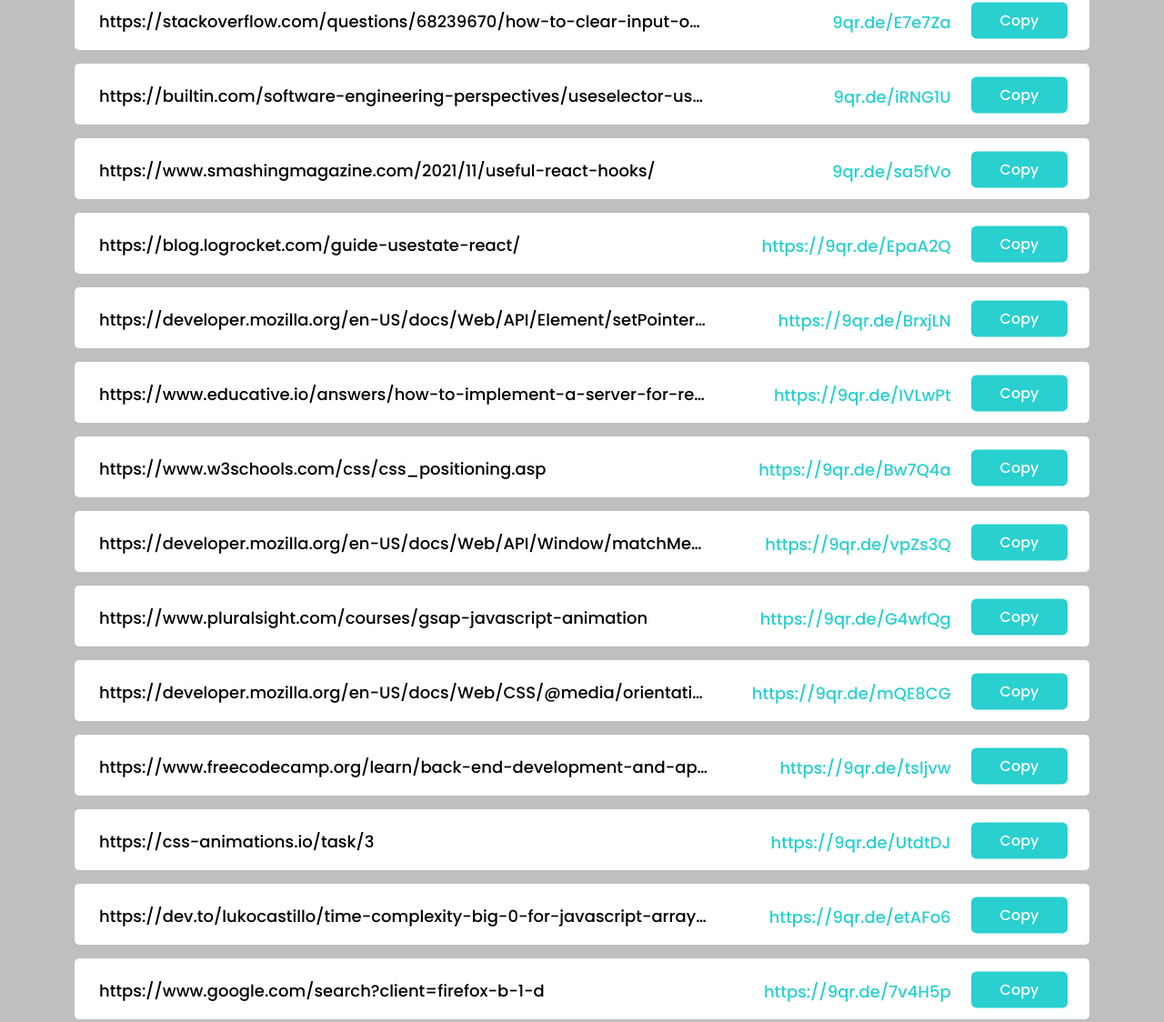
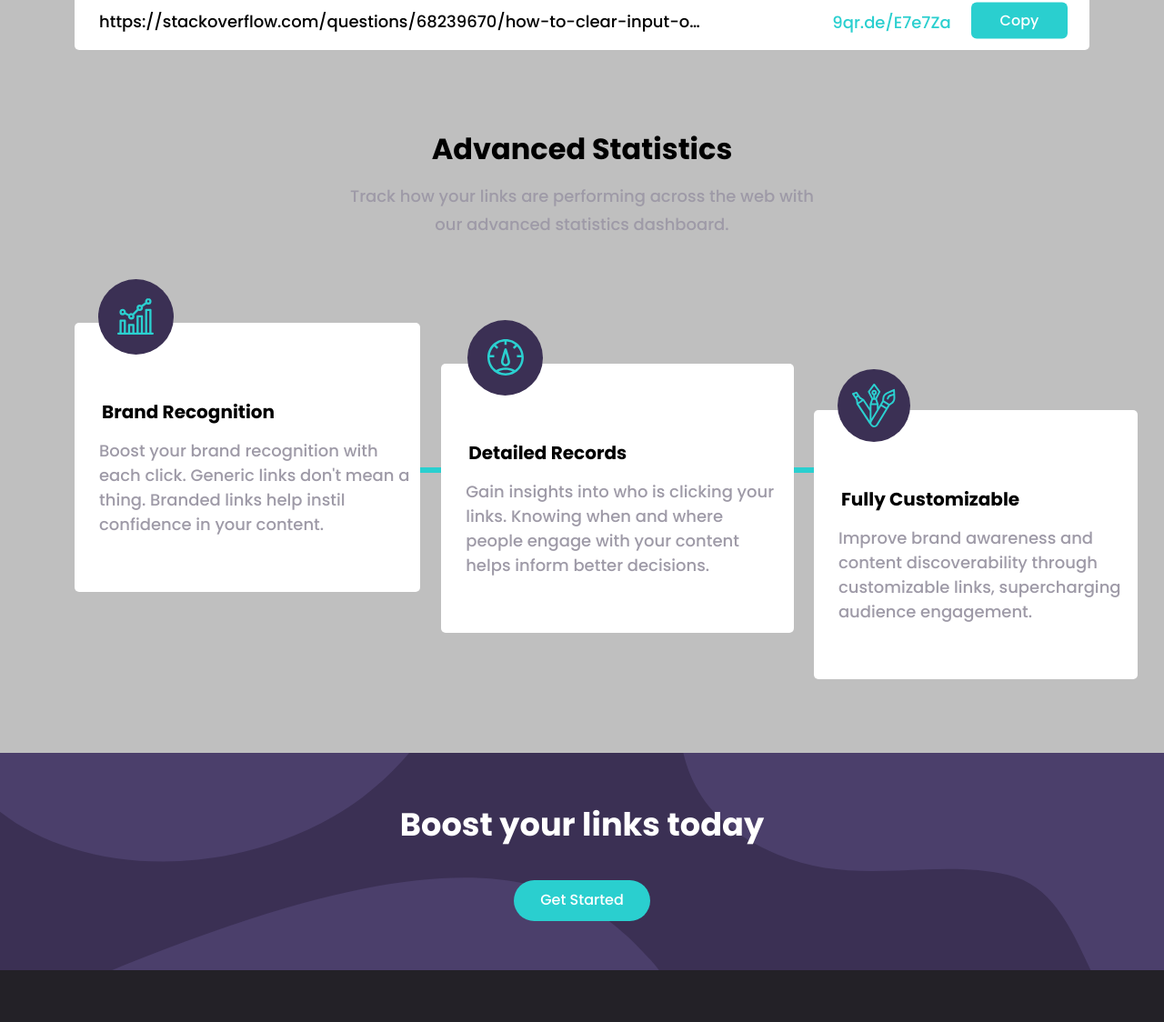
Before and after one commit to tadepoju95/react-shortly, a React app: page / in a window 1280 px wide. Shown: the part 927-2051 px from the top of the page at 91% size. Built offline with nearby package versions, Linux system fonts and the light colour scheme; data requests are answered from the project's data file.

Commit message:
Modified files in project folder.

```diff
--- a/api/db.json
+++ b/api/db.json
@@ -14,71 +14,6 @@
       "link1": "https://stackoverflow.com/questions/68239670/how-to-clear-input-onchange-validation-message-reacthooks",
       "link2": "9qr.de/E7e7Za",
       "id": 3
-    },
-    {
-      "link1": "https://builtin.com/software-engineering-perspectives/useselector-usedispatch-react-redux",
-      "link2": "9qr.de/iRNG1U",
-      "id": 4
-    },
-    {
-      "link1": "https://www.smashingmagazine.com/2021/11/useful-react-hooks/",
-      "link2": "9qr.de/sa5fVo",
-      "id": 5
-    },
-    {
-      "link1": "https://blog.logrocket.com/guide-usestate-react/",
-      "link2": "https://9qr.de/EpaA2Q",
-      "id": 6
-    },
-    {
-      "link1": "https://developer.mozilla.org/en-US/docs/Web/API/Element/setPointerCapture",
-      "link2": "https://9qr.de/BrxjLN",
-      "id": 7
-    },
-    {
-      "link1": "https://www.educative.io/answers/how-to-implement-a-server-for-reactjs-and-mysql-application",
-      "link2": "https://9qr.de/IVLwPt",
-      "id": 8
-    },
-    {
-      "link1": "https://www.w3schools.com/css/css_positioning.asp",
-      "link2": "https://9qr.de/Bw7Q4a",
-      "id": 9
-    },
-    {
-      "link1": "https://developer.mozilla.org/en-US/docs/Web/API/Window/matchMedia",
-      "link2": "https://9qr.de/vpZs3Q",
-      "id": 10
-    },
-    {
-      "link1": "https://www.pluralsight.com/courses/gsap-javascript-animation",
-      "link2": "https://9qr.de/G4wfQg",
-      "id": 11
-    },
-    {
-      "link1": "https://developer.mozilla.org/en-US/docs/Web/CSS/@media/orientation",
-      "link2": "https://9qr.de/mQE8CG",
-      "id": 12
-    },
-    {
-      "link1": "https://www.freecodecamp.org/learn/back-end-development-and-apis/managing-packages-with-npm/how-to-use-package-json-the-core-of-any-node-js-project-or-npm-package",
-      "link2": "https://9qr.de/tsljvw",
-      "id": 13
-    },
-    {
-      "link1": "https://css-animations.io/task/3",
-      "link2": "https://9qr.de/UtdtDJ",
-      "id": 14
-    },
-    {
-      "link1": "https://dev.to/lukocastillo/time-complexity-big-0-for-javascript-array-methods-and-examples-mlg",
-      "link2": "https://9qr.de/etAFo6",
-      "id": 15
-    },
-    {
-      "link1": "https://www.google.com/search?client=firefox-b-1-d",
-      "link2": "https://9qr.de/7v4H5p",
-      "id": 16
     }
   ]
 }
--- a/src/components/main.css
+++ b/src/components/main.css
@@ -187,6 +187,7 @@
 	margin-bottom: 1em;
 	padding-top: 3em;
 	padding-bottom: 1em;
+	border-radius: 5px;
 }
 
 .circle {
```
